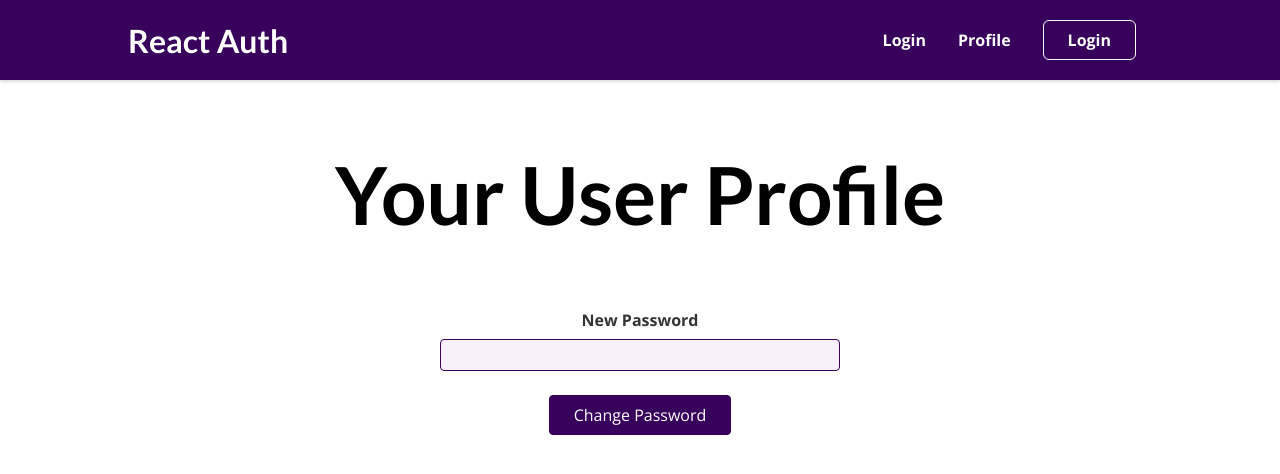
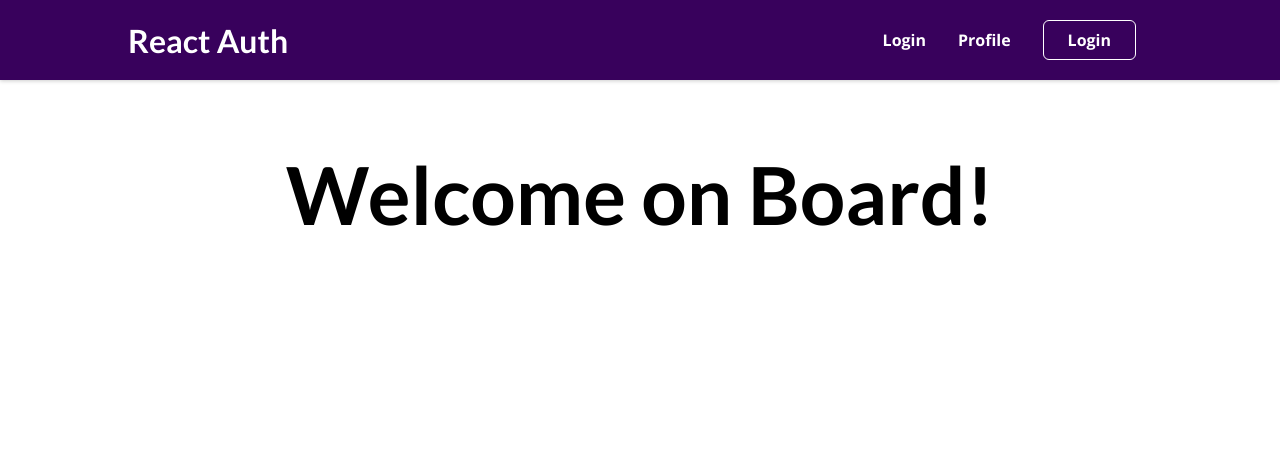
Before and after one commit to JaiminSheladiya/sharpener-practice, a React (Create React App) app in the folder authentication/: page /profile in a window 1280 px wide. Shown: the top 474 px of the page. Built offline with nearby package versions, Linux system fonts and the light colour scheme.

Commit message:
Addressing security and logout issues done

```diff
--- a/authentication/src/App.js
+++ b/authentication/src/App.js
@@ -1,5 +1,5 @@
 import { useContext } from 'react';
-import { Switch, Route, Routes, useNavigate } from 'react-router-dom';
+import { Switch, Route, Routes, useNavigate ,redirect} from 'react-router-dom';
 
 import Layout from './components/Layout/Layout';
 import MainNavigation from './components/Layout/MainNavigation';
@@ -9,16 +9,18 @@ import AuthPage from './pages/AuthPage';
 import HomePage from './pages/HomePage';
 
 function App() {
-
+  const token = localStorage.getItem('token')
   return (
     <>
       <MainNavigation />
       <Routes>
         <Route path="/" element={<HomePage />} />
 
+
         <Route path="/auth" element={<AuthPage />} />
 
-        <Route path="/profile" element={<UserProfile />} />
+        {token && <Route path="/profile" element={<UserProfile />} />}
+     <Route path='*' element={<HomePage />}></Route>
       </Routes>
     </>
   );
--- a/authentication/src/components/Auth/AuthForm.js
+++ b/authentication/src/components/Auth/AuthForm.js
@@ -4,10 +4,10 @@ import { useNavigate } from "react-router-dom";
 import classes from './AuthForm.module.css';
 
 const AuthForm = () => {
-  const { token , setToken } = useContext(AuthContext)
   const [isLogin, setIsLogin] = useState(true);
   let [creds,setCreds] = useState({email : '',password : ''})
   const [loading , setLoading] = useState(false)
+  const token = localStorage.getItem("token");
 
 
   const navigate = useNavigate();
@@ -60,7 +60,7 @@ const AuthForm = () => {
       }
 
     }).then(data => {
-      setToken(data.idToken)
+      localStorage.setItem('token',data.idToken)
     }).catch(err => alert(err.message))
 
 
--- a/authentication/src/components/Layout/MainNavigation.js
+++ b/authentication/src/components/Layout/MainNavigation.js
@@ -5,7 +5,8 @@ import { AuthContext } from '../store/AuthContext';
 import classes from './MainNavigation.module.css';
 
 const MainNavigation = () => {
-  const { token , setToken } = useContext(AuthContext)
+  const token = localStorage.getItem("token");
+
    const navigate = useNavigate()
   return (
     <header className={classes.header}>
@@ -22,7 +23,7 @@ const MainNavigation = () => {
           </li>
           <li>
             {token ? <button onClick={() => {
-              setToken(null)
+              localStorage.removeItem('token')
               navigate('/auth')
             }
             }>Logout</button> : <button onClick={() => navigate('/auth')}>Login</button>}
--- a/authentication/src/components/Profile/ProfileForm.js
+++ b/authentication/src/components/Profile/ProfileForm.js
@@ -4,8 +4,8 @@ import { AuthContext } from '../store/AuthContext';
 import classes from './ProfileForm.module.css';
 
 const ProfileForm = () => {
-  const { token, setToken } = useContext(AuthContext)
-  console.log(token)
+  const token = localStorage.getItem("token");
+
 const InputRef = useRef()
 
 
@@ -41,7 +41,7 @@ const InputRef = useRef()
       }
 
     }).then(data => {
-      setToken(data.idToken)
+      localStorage.setItem("token", data.idToken);
     }).catch(err => alert(err.message))
 
   }
```
